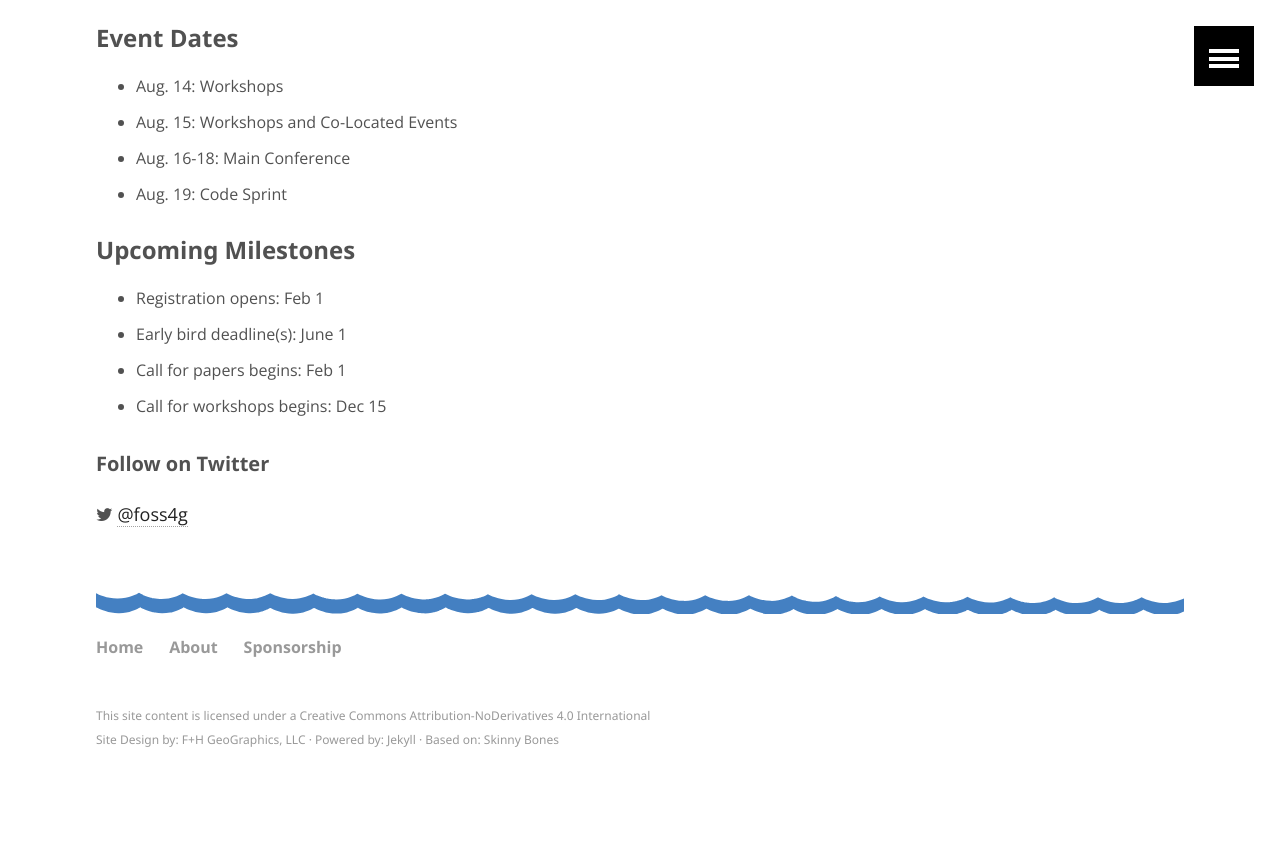
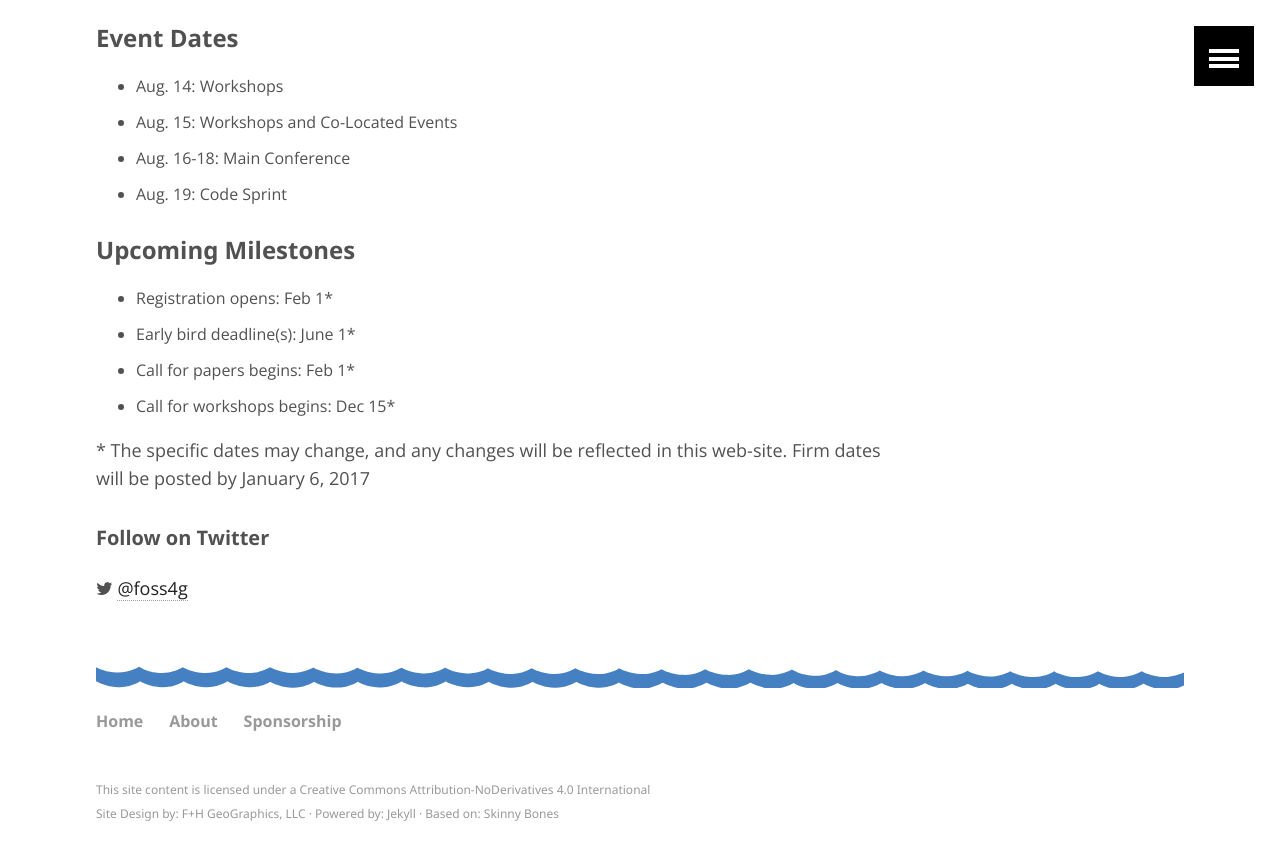
Before and after one commit to AvidGeo/foss4g2017-dev, a Jekyll site: the page built from about/index.md, in a window 1280 px wide and 900 px high, scrolled down 1145 px. Shown: the top 860 px of the window. Built offline with Jekyll 4.4.1, drawn with Linux system fonts in a browser that asks for light colours; before the commit the page ends 1971 px from its top, so only the background shows below that.

Commit message:
update about page, add disclaimer of dates

```diff
--- a/about/index.md
+++ b/about/index.md
@@ -38,10 +38,12 @@ Participants at FOSS4G Boston 2017 are expected to act respectfully toward other
 
 #### Upcoming Milestones
 
-* Registration opens: Feb 1
-* Early bird deadline(s): June 1
-* Call for papers begins: Feb 1
-* Call for workshops begins: Dec 15
+* Registration opens: Feb 1*
+* Early bird deadline(s): June 1*
+* Call for papers begins: Feb 1*
+* Call for workshops begins: Dec 15*
+
+\* The specific dates may change, and any changes will be reflected in this web-site. Firm dates will be posted by January 6, 2017
 
 <h5 class="section-title">Follow on Twitter</h5>
 <p class="section-excerpt"><i class="fa fa-twitter" aria-hidden="true"></i> <a href="https://twitter.com/foss4g" target="_blank">@foss4g</a></p>
```
